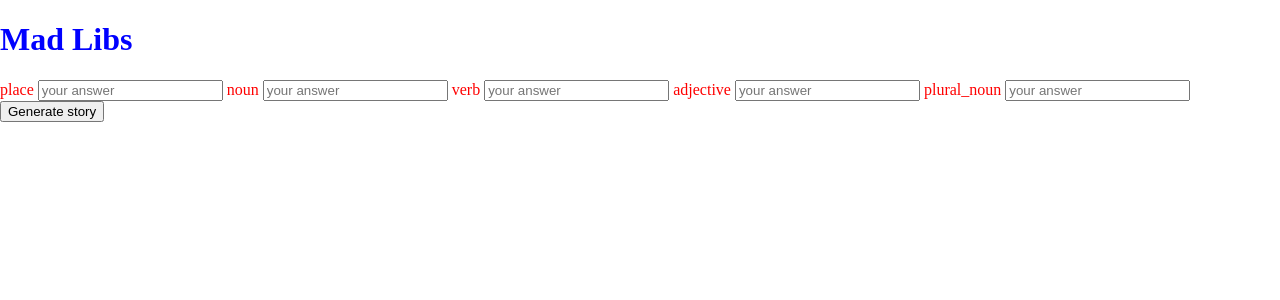
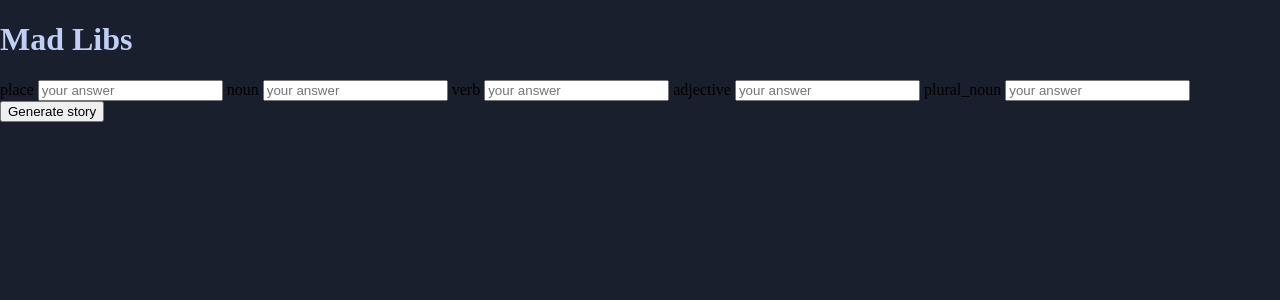
Before and after one commit to Beebops/Flask-Jinja-MadLib-Exercise, a Flask app: page / in a window 1280 px wide. Shown: the top 300 px of the page. Run offline with Flask 2, Linux system fonts and the light colour scheme.

Commit message:
styles not working :-(

```diff
--- a/static/app.css
+++ b/static/app.css
@@ -5,9 +5,9 @@
 body {
   margin: 0;
   padding: 0;
-  color: red;
+  background-color: hsla(224, 27%, 14%, 1);
 }
 
 h1 {
-  color: blue;
+  color: hsla(224, 76%, 86%, 1);
 }
```
